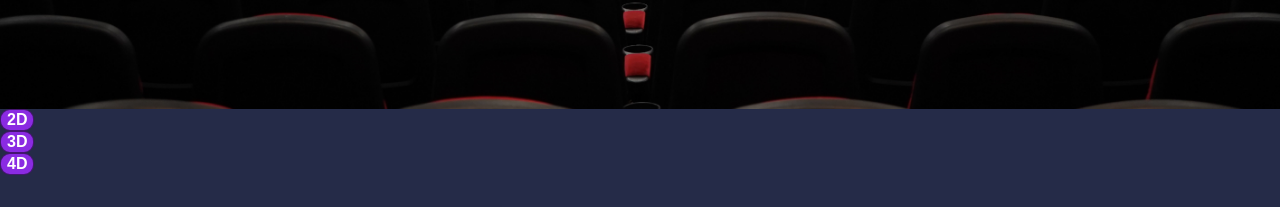
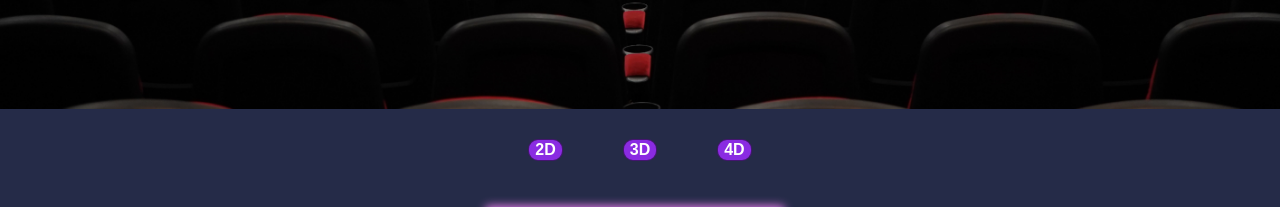
Before and after one commit to RodrigoLeivaCheikAli/Parcial-4-Rodrigo-Leiva-Cheik-Ali, a plain HTML site: page index.html in a window 1280 px wide. Shown: the part 835-1042 px from the top of the page. Drawn offline with Linux system fonts and the light colour scheme.

Commit message:
actualizacion

```diff
--- a/estilos.css
+++ b/estilos.css
@@ -22,7 +22,13 @@ h1{
 p{
     font-size: 1.25em;
 }
-
+#Salas{
+    margin: 30px;
+    display: flex;
+    flex-direction: row;
+    justify-content: center;
+    gap: 60px;
+}
 button{
     font-size: 1em;
     font-weight: bold;
@@ -102,6 +108,7 @@ header a:hover{
     max-width: 300px;
     margin: 50px auto;
     border: 2px solid darkgreen;
+    border-radius: 5px;
     box-shadow: 5px 5px 10px blue,
     -5px -5px 10px violet;
     display:block;
```
